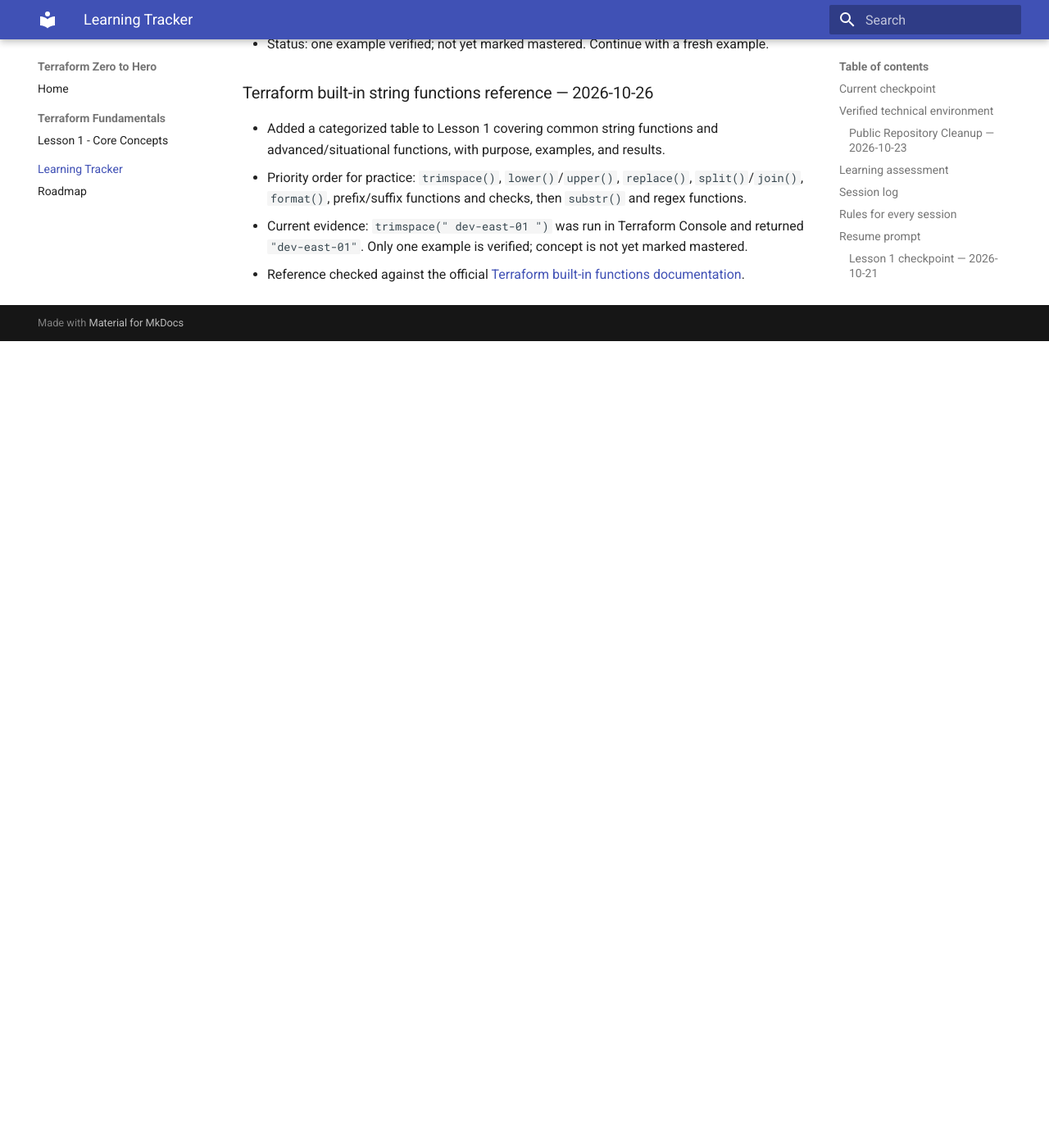
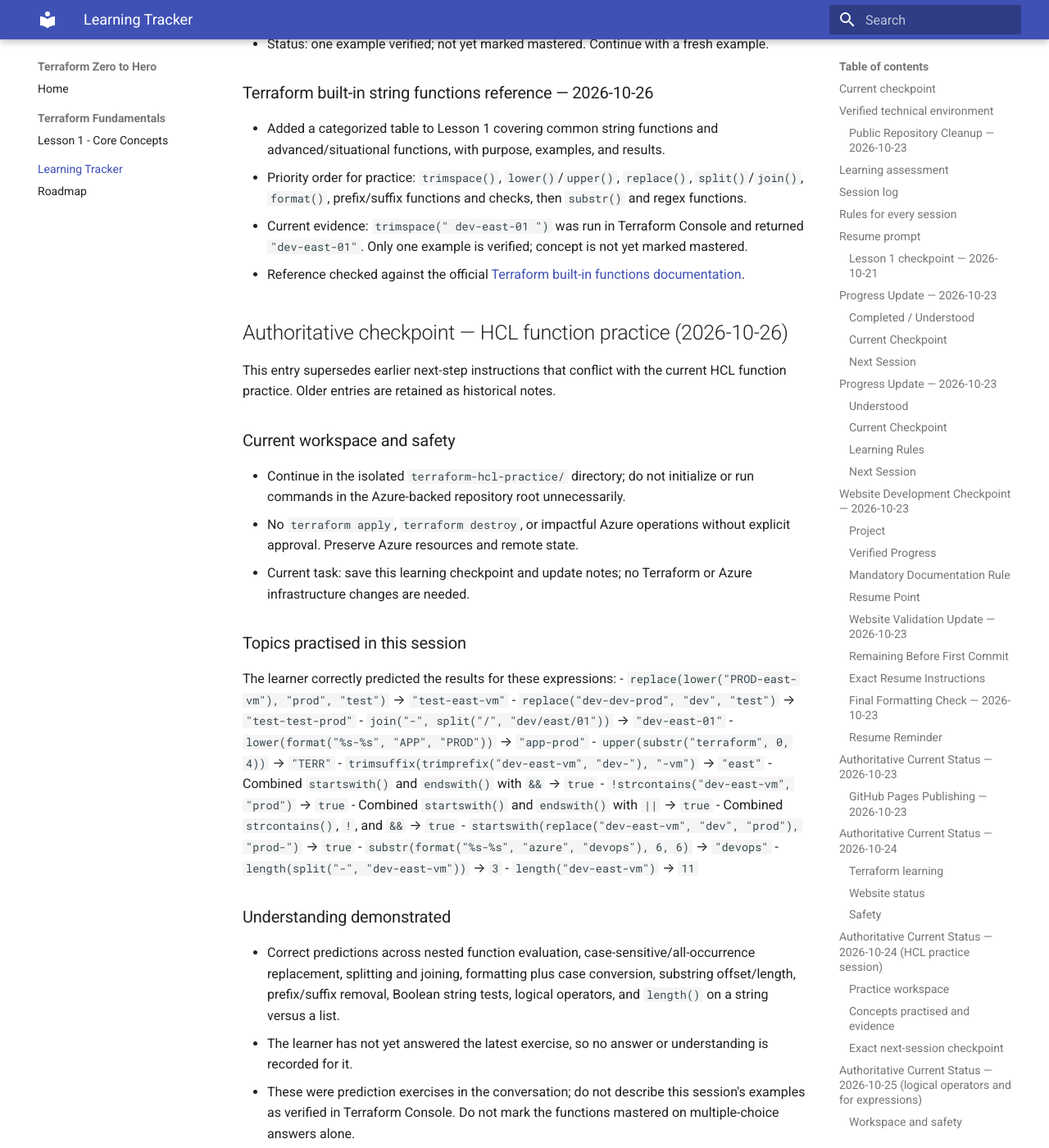
Before and after one commit to pshewale-dev/terraform-azure-lab, an MkDocs documentation site: the page built from docs/LEARNING-PROGRESS.md, in a window 1280 px wide and 1400 px high, scrolled down 21263 px. Shown: the whole window at 82% size. Built offline with MkDocs 1.6.1 and Material for MkDocs 9.7.7, drawn with Linux system fonts in a browser that asks for light colours; before the commit the page ends 21679 px from its top, so only the background shows below that; some of the changed text lies outside the part shown.

Commit message:
docs: update Terraform learning checkpoint

````diff
--- a/docs/LEARNING-PROGRESS.md
+++ b/docs/LEARNING-PROGRESS.md
@@ -626,3 +626,50 @@ Output: `"subscriptions/resourceGroups/vnet"`. This confirms that `join()` inser
 - Priority order for practice: `trimspace()`, `lower()`/`upper()`, `replace()`, `split()`/`join()`, `format()`, prefix/suffix functions and checks, then `substr()` and regex functions.
 - Current evidence: `trimspace("   dev-east-01   ")` was run in Terraform Console and returned `"dev-east-01"`. Only one example is verified; concept is not yet marked mastered.
 - Reference checked against the official [Terraform built-in functions documentation](https://developer.hashicorp.com/terraform/language/functions).
+
+
+## Authoritative checkpoint — HCL function practice (2026-10-26)
+
+This entry supersedes earlier next-step instructions that conflict with the current HCL function practice. Older entries are retained as historical notes.
+
+### Current workspace and safety
+- Continue in the isolated `terraform-hcl-practice/` directory; do not initialize or run commands in the Azure-backed repository root unnecessarily.
+- No `terraform apply`, `terraform destroy`, or impactful Azure operations without explicit approval. Preserve Azure resources and remote state.
+- Current task: save this learning checkpoint and update notes; no Terraform or Azure infrastructure changes are needed.
+
+### Topics practised in this session
+The learner correctly predicted the results for these expressions:
+- `replace(lower("PROD-east-vm"), "prod", "test")` → `"test-east-vm"`
+- `replace("dev-dev-prod", "dev", "test")` → `"test-test-prod"`
+- `join("-", split("/", "dev/east/01"))` → `"dev-east-01"`
+- `lower(format("%s-%s", "APP", "PROD"))` → `"app-prod"`
+- `upper(substr("terraform", 0, 4))` → `"TERR"`
+- `trimsuffix(trimprefix("dev-east-vm", "dev-"), "-vm")` → `"east"`
+- Combined `startswith()` and `endswith()` with `&&` → `true`
+- `!strcontains("dev-east-vm", "prod")` → `true`
+- Combined `startswith()` and `endswith()` with `||` → `true`
+- Combined `strcontains()`, `!`, and `&&` → `true`
+- `startswith(replace("dev-east-vm", "dev", "prod"), "prod-")` → `true`
+- `substr(format("%s-%s", "azure", "devops"), 6, 6)` → `"devops"`
+- `length(split("-", "dev-east-vm"))` → `3`
+- `length("dev-east-vm")` → `11`
+
+### Understanding demonstrated
+- Correct predictions across nested function evaluation, case-sensitive/all-occurrence replacement, splitting and joining, formatting plus case conversion, substring offset/length, prefix/suffix removal, Boolean string tests, logical operators, and `length()` on a string versus a list.
+- The learner has not yet answered the latest exercise, so no answer or understanding is recorded for it.
+- These were prediction exercises in the conversation; do not describe this session's examples as verified in Terraform Console. Do not mark the functions mastered on multiple-choice answers alone.
+
+### Exact resume point
+Pending prediction exercise (presented but not answered yet):
+
+```hcl
+length(distinct(["dev", "prod", "dev", "test", "prod"]))
+```
+
+Choices were: A `5`, B `3`, C `2`, D `["dev", "prod", "test"]`.
+Resume by asking the learner for their prediction first. If they already answered in a subsequent turn, assess that answer before continuing. Then proceed with one small concept at a time and seek independent examples; use Terraform Console in the isolated practice directory when appropriate.
+
+### Next actions
+1. Continue from the pending `length(distinct(...))` prediction.
+2. Later, verify selected fresh examples in Terraform Console; keep prediction-only and console-verified evidence clearly separate.
+3. Before the next commit/push or session end, update lesson notes and this progress tracker, review the diff, and check roadmap consistency.
````
